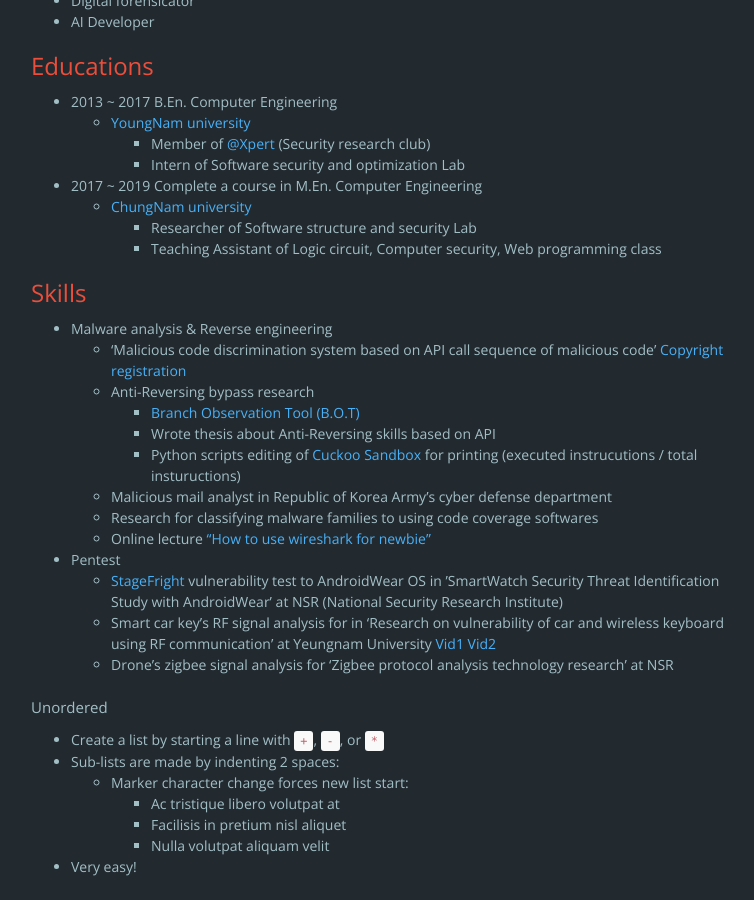
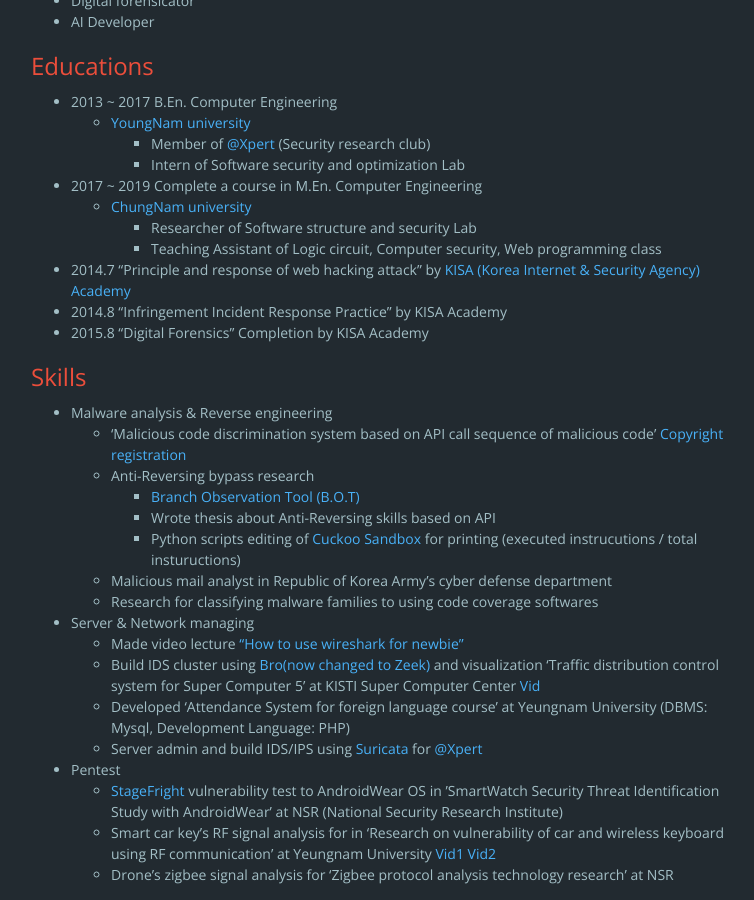
Before and after one commit to MetaSwan/metaswan.github.io, a Jekyll site: the page built from about.html, in a window 1280 px wide and 900 px high, scrolled down 293 px. Shown: the whole window, without its empty margins (254-1008 px from the left). Built offline with Jekyll 4.4.1, drawn with Linux system fonts in a browser that asks for light colours; nearby versions of some CDN libraries; comment, search, counter and statistics services are not loaded.

Commit message:
Update about.yml

```diff
--- a/_data/about.yml
+++ b/_data/about.yml
@@ -17,6 +17,10 @@
       * Researcher of Software structure and security Lab
       * Teaching Assistant of Logic circuit, Computer security, Web programming class
 
+  - 2014.7 "Principle and response of web hacking attack" by [KISA (Korea Internet & Security Agency) Academy ](https://academy.kisa.or.kr/main.kisa)
+  - 2014.8 "Infringement Incident Response Practice" by KISA Academy
+  - 2015.8 "Digital Forensics" Completion by KISA Academy
+
   ## Skills
 
   + Malware analysis & Reverse engineering
@@ -27,7 +31,12 @@
       * Python scripts editing of [Cuckoo Sandbox](https://cuckoosandbox.org/) for printing (executed instrucutions / total instuructions)
     - Malicious mail analyst in Republic of Korea Army's cyber defense department
     - Research for classifying malware families to using code coverage softwares
-    - Online lecture ["How to use wireshark for newbie"](https://youtu.be/hZtzZciVGUU)
+
+  + Server & Network managing
+    - Made video lecture ["How to use wireshark for newbie"](https://youtu.be/hZtzZciVGUU)
+    - Build IDS cluster using [Bro(now changed to Zeek)](https://www.zeek.org/) and visualization 'Traffic distribution control system for Super Computer 5' at KISTI Super Computer Center [Vid](https://youtu.be/MeiyultrHW0)
+    - Developed 'Attendance System for foreign language course' at Yeungnam University (DBMS: Mysql, Development Language: PHP)
+    - Server admin and build IDS/IPS using [Suricata](https://suricata-ids.org/) for [@Xpert](http://2xpert.org)
 
 
   + Pentest
```
